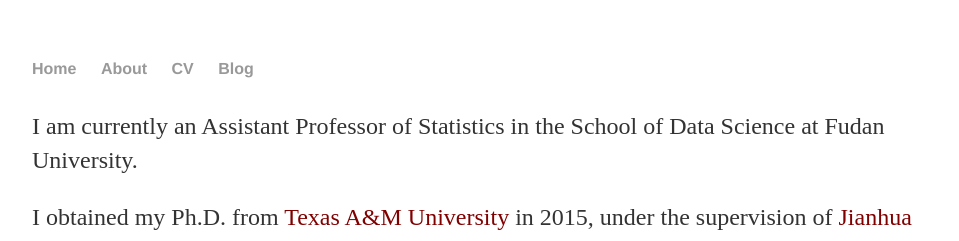
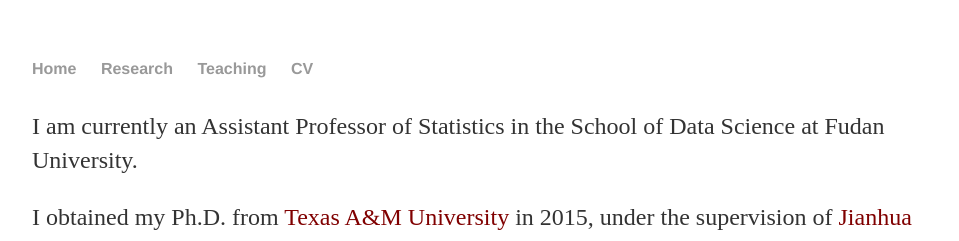
Before and after one commit to zhangnanfudan/zhangnanfudan.github.io, a Jekyll site: the page built from index.html, in a window 1280 px wide. Shown: the top 241 px of the page, without its empty margins (160-1119 px from the left). Built offline with Jekyll 4.4.1, drawn with Linux system fonts in a browser that asks for light colours.

Commit message:
default layout

```diff
--- a/_layouts/default.html
+++ b/_layouts/default.html
@@ -9,9 +9,9 @@
 			<nav>
 	    		<ul>
 	        		<li><a href="/">Home</a></li>
-		        	<li><a href="/about">About</a></li>
+		        	<li><a href="/research">Research</a></li>
+		        	<li><a href="/teaching">Teaching</a></li>
 	        		<li><a href="/cv">CV</a></li>
-	        		<li><a href="/blog">Blog</a></li>
 	    		</ul>
 			</nav>
 			<div class="container">
@@ -21,8 +21,8 @@
 			</div><!-- /.container -->
 			<footer>
 	    		<ul>
-	        		<li><a href="mailto:hankquinlanhub@gmail.com">email</a></li>
-	        		<li><a href="https://github.com/hankquinlan">github.com/hankquinlan</a></li>
+	        		<li><a href="mailto:zhangnan@fudan.edu.cn">email</a></li>
+	        		<li><a href="https://github.com/zhangnanfudan">github.com/hankquinlan</a></li>
 				</ul>
 			</footer>
 		</body>
--- a/index.html
+++ b/index.html
@@ -1,6 +1,6 @@
 ---
 layout: default
-title: Hank Quinlan, Horrible Cop
+title: Nan Zhang, Fudan University
 ---
 <div class="blurb">
 	<h1></h1>
```
Also changed, not shown: 1 other file.
